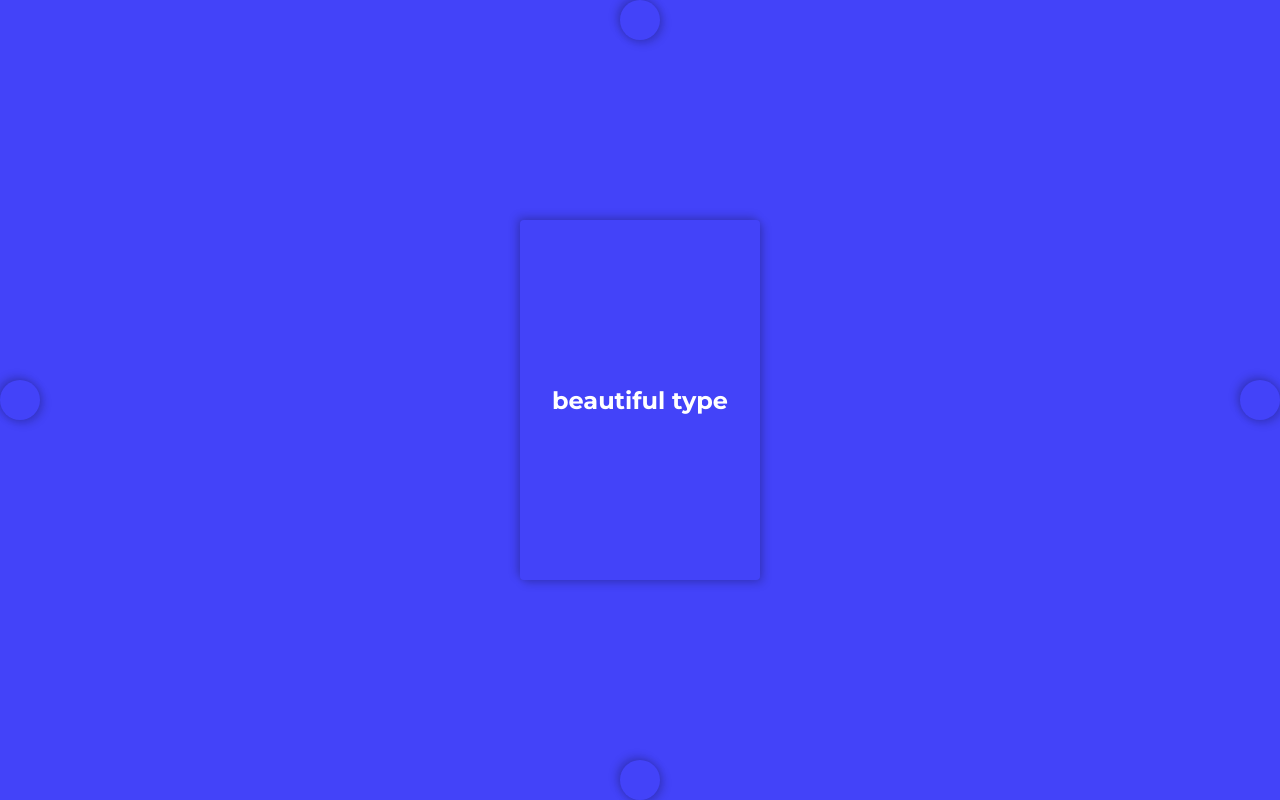
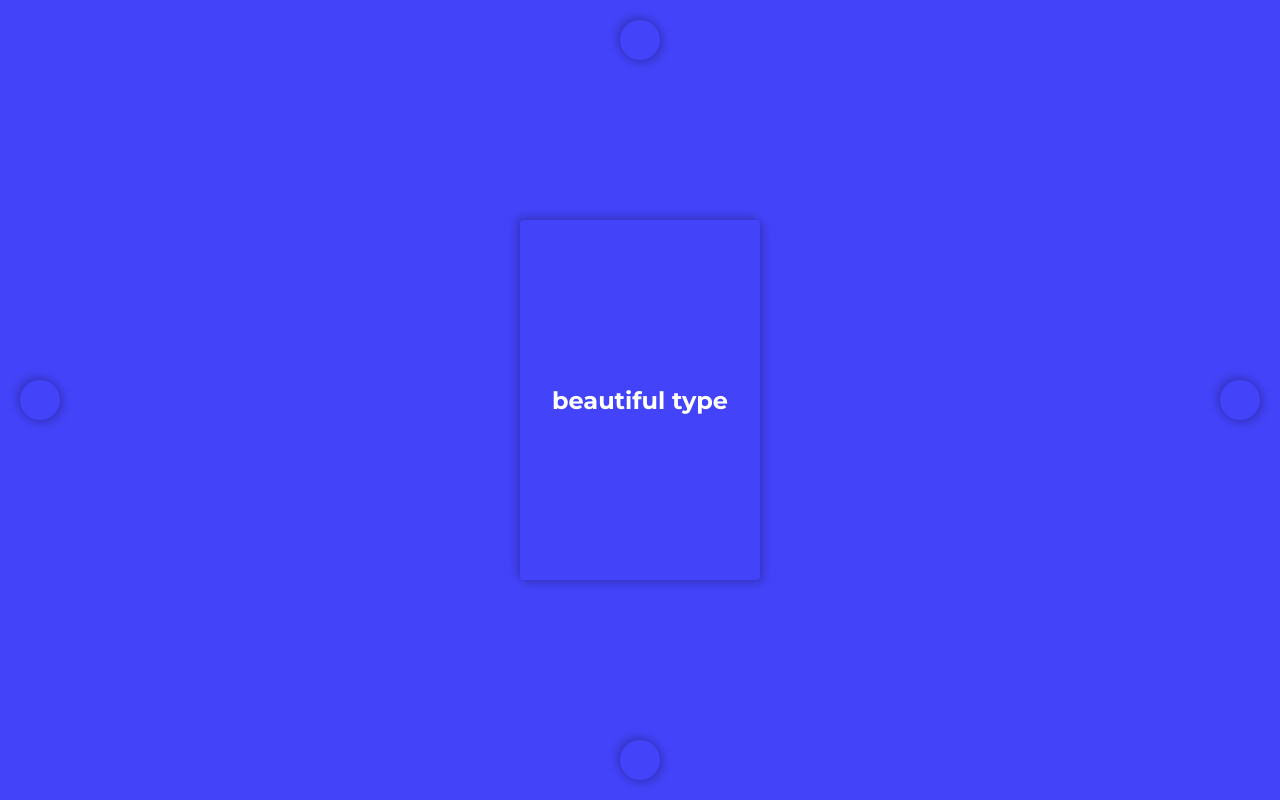
Before and after one commit to windiewhale/Ui-build-2, a plain HTML site: page frontend/index.html in a window 1280 px wide. Drawn offline with Linux system fonts and the light colour scheme.

Commit message:
fix position of circles

```diff
--- a/frontend/index.html
+++ b/frontend/index.html
@@ -11,10 +11,12 @@
 	<title>Le Grand Bleu</title>
 </head>
 <body>
-	<button>beautiful type</button>
-	<div id="top"></div>
-	<div id="right"></div>
-	<div id="bottom"></div>
-	<div id="left"></div>
+	<div id="root">
+		<button>beautiful type</button>
+		<div id="top"></div>
+		<div id="right"></div>
+		<div id="bottom"></div>
+		<div id="left"></div>
+	</div>
 </body>
 </html>
--- a/frontend/style.css
+++ b/frontend/style.css
@@ -34,9 +34,15 @@
 /*end of css reset*/
 
 body {
-    background-color: #4343F9;
-    font-family: 'Montserrat', sans-serif;
-    color: #fff
+  font-family: 'Montserrat', sans-serif;
+  color: #fff
+
+}
+#root {
+  height: 100vh;
+  width: 100vw;
+  background-color: #4343F9;
+
 }
 
 button {
@@ -54,7 +60,7 @@
     font-size: 24px;
 }
 
-div {
+#root div {
     position: absolute;
 
     width: 40px;
@@ -66,22 +72,24 @@
 
 #right {
     top: 50vh;
+    left: 20px;
     transform: translate(0, -50%)
 }
 
 #top {
+    top: 20px;
     left: 50%;
     transform: translate(-50%)
 }
 
 #left {
     top: 50vh;
-    right: 0;
+    right: 20px;
     transform: translate(0, -50%)
 }
 
 #bottom {
     left: 50%;
-    bottom: 0;
+    bottom: 20px;
     transform: translate(-50%)
 }
```
